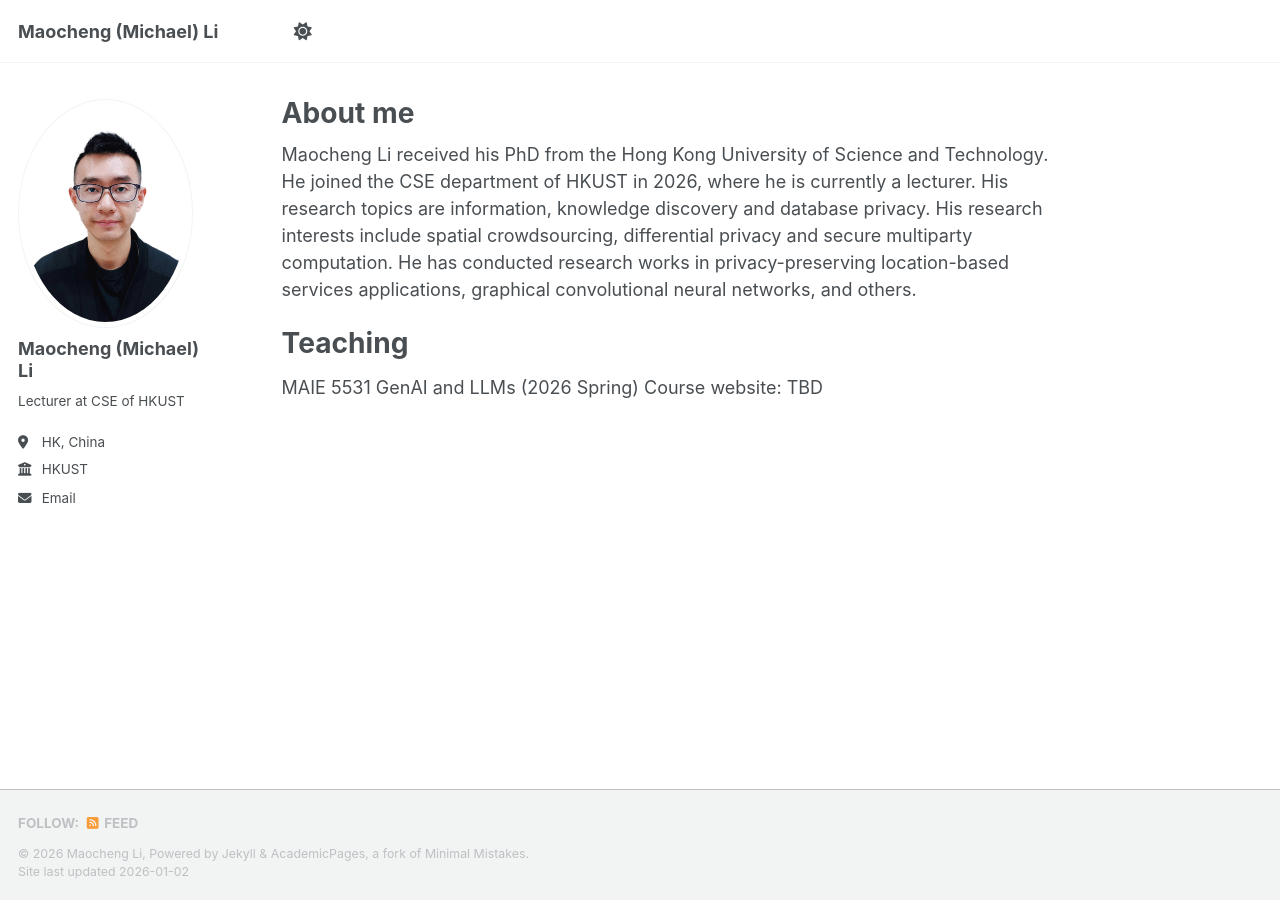
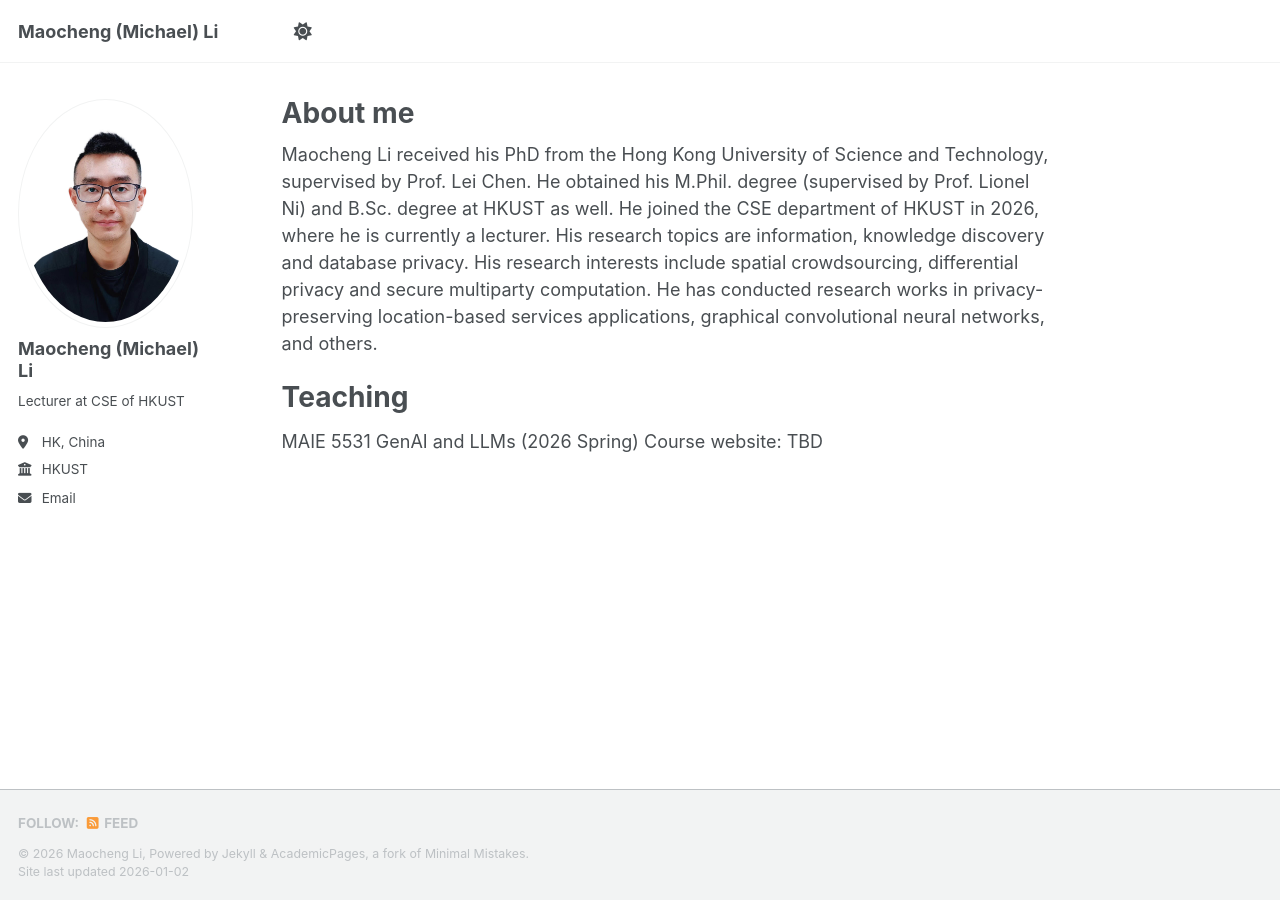
Before and after one commit to maocheng/maocheng.github.io, a Jekyll site: the page built from _pages/about.md, in a window 1280 px wide. Built offline with Jekyll 4.4.1, drawn with Linux system fonts in a browser that asks for light colours; a script bundle is joined from its source files by our own code; library files that are not in the unit come from our copies.

Commit message:
Update about.md

```diff
--- a/_pages/about.md
+++ b/_pages/about.md
@@ -7,7 +7,7 @@ redirect_from:
   - /about.html
 ---
 
-Maocheng Li received his PhD from the Hong Kong University of Science and Technology. He joined the CSE department of HKUST in 2026, where he is currently a lecturer. His research topics are information, knowledge discovery and database privacy. His research interests include spatial crowdsourcing, differential privacy and secure multiparty computation. He has conducted research works in privacy-preserving location-based services applications, graphical convolutional neural networks, and others.
+Maocheng Li received his PhD from the Hong Kong University of Science and Technology, supervised by Prof. Lei Chen. He obtained his M.Phil. degree (supervised by Prof. Lionel Ni) and B.Sc. degree at HKUST as well. He joined the CSE department of HKUST in 2026, where he is currently a lecturer. His research topics are information, knowledge discovery and database privacy. His research interests include spatial crowdsourcing, differential privacy and secure multiparty computation. He has conducted research works in privacy-preserving location-based services applications, graphical convolutional neural networks, and others.
 
 Teaching
 ======
```
